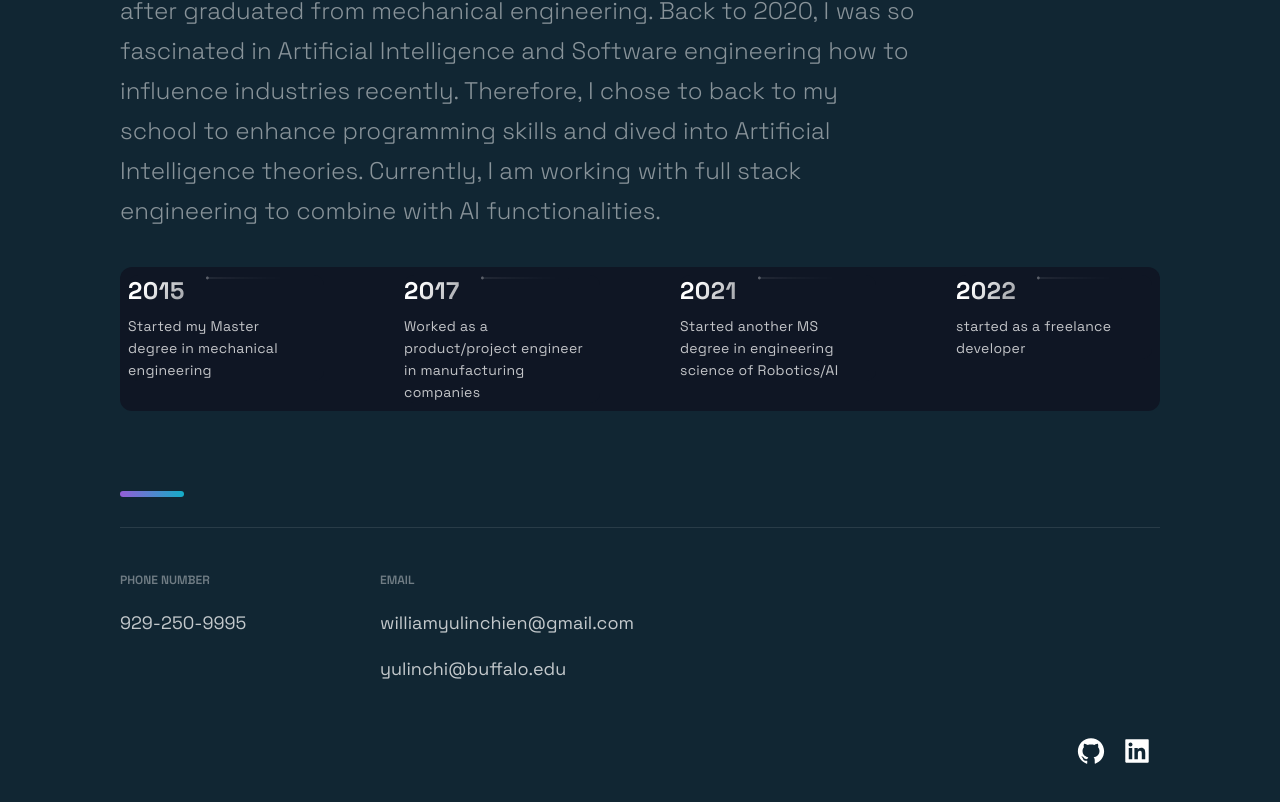
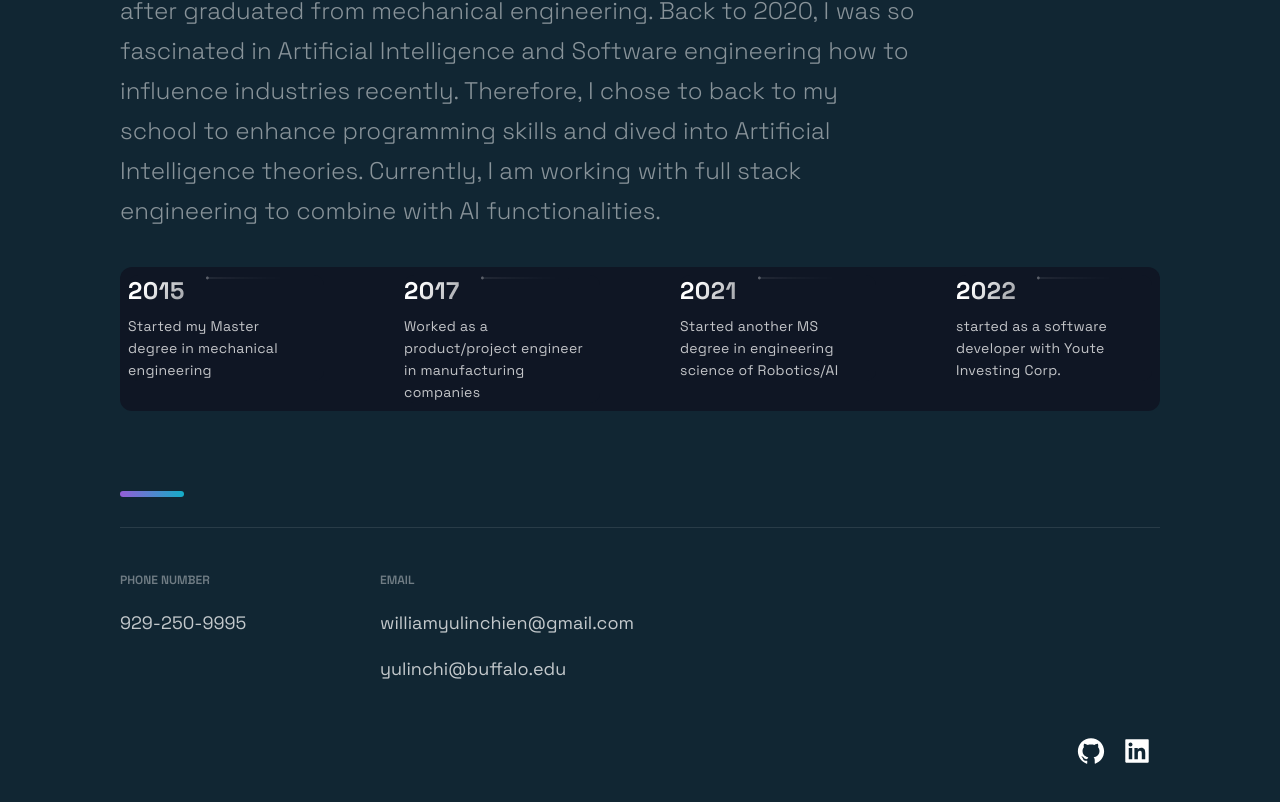
Before and after one commit to williamyulinchien/portfolio, a Next.js app: page / in a window 1280 px wide. Shown: the part 3144-3946 px from the top of the page. Built offline with nearby package versions, Linux system fonts and the light colour scheme.

Commit message:
modfication-3

```diff
--- a/src/constants/constants.js
+++ b/src/constants/constants.js
@@ -42,5 +42,5 @@ export const TimeLineData = [
   { year: 2015, text:'Started my Master degree in mechanical engineering'},
   { year: 2017, text: 'Worked as a product/project engineer in manufacturing companies', },
   { year: 2021, text: 'Started another MS degree in engineering science of Robotics/AI', },
-  { year: 2022, text: 'started as a freelance developer', },
+  { year: 2022, text: 'started as a software developer with Youte Investing Corp.', },
 ];
```
